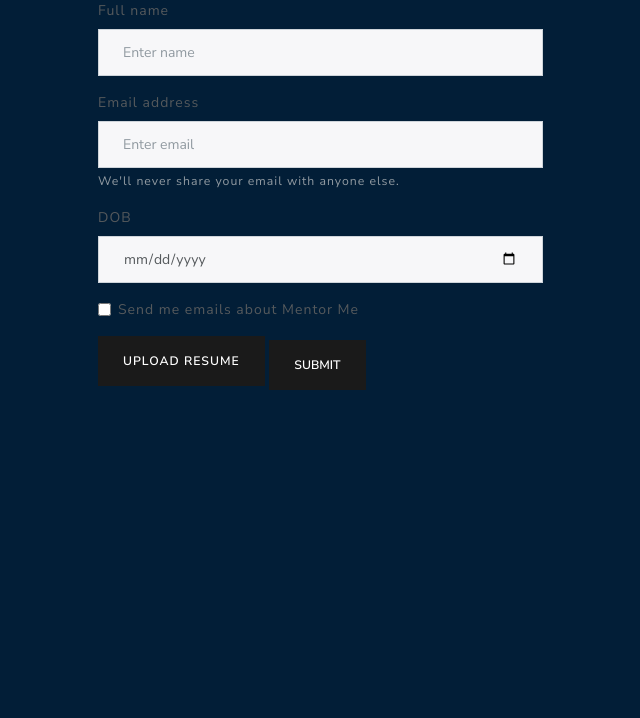
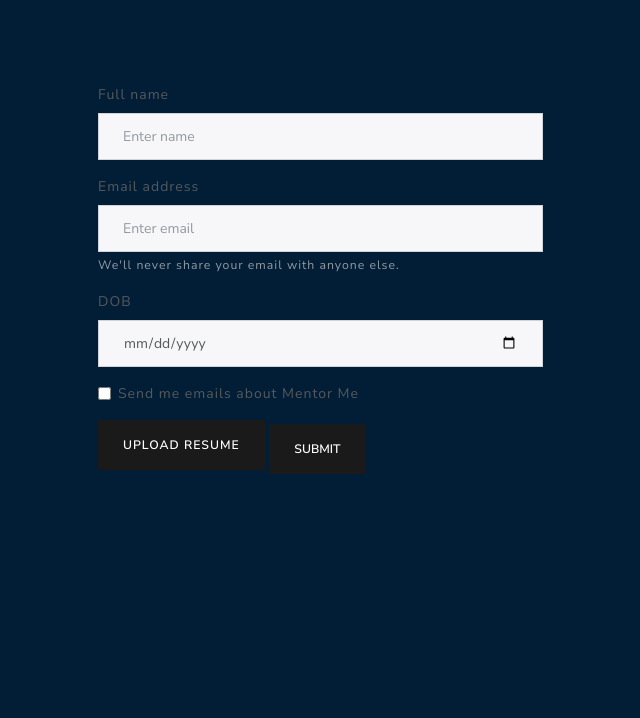
Before and after one commit to liyaSileshi/mentor_me, a Flask app: page /mentor_form in a window 1280 px wide. Shown: the part 89-807 px from the top of the page, without its empty margins (367-1007 px from the left). Run offline with Flask 2, Linux system fonts and the light colour scheme; some libraries are stand-ins or nearby versions.

Commit message:
form padding

```diff
--- a/static/css/styles.css
+++ b/static/css/styles.css
@@ -64,3 +64,7 @@ body{
 .subject{
     padding-left: 3em;
 }
+
+.mentor-form{
+    margin-top: 6em;
+}
--- a/templates/mentor_form.html
+++ b/templates/mentor_form.html
@@ -3,7 +3,7 @@
 <div class="container">
   <div class="row">
     <div class="offset-lg-4 col-lg-5">
-      <form>
+      <form class='mentor-form'>
         <div class="form-group">
             <label for="name">Full name</label>
             <input type="text" class="form-control" id="name" placeholder="Enter name">
@@ -22,17 +22,6 @@
           <label class="form-check-label" for="check">Send me emails about Mentor Me</label>
         </div>
 
-        <!-- <div class="form-group">
-          <div class="input-group mb-3">
-            <div class="custom-file">
-              <input type="file" class="custom-file-input" id="inputGroupFile02">
-              <label class="custom-file-label" for="inputGroupFile02">Choose file</label>
-            </div>
-            <div class="input-group-append">
-              <span class="input-group-text" id="">Upload</span>
-            </div>
-          </div>
-        </div> -->
       <label class="btn btn-primary" for="my-file-selector">
         <input id="my-file-selector" type="file" style="display:none"
         onchange="$('#upload-file-info').html(this.files[0].name)">
```
